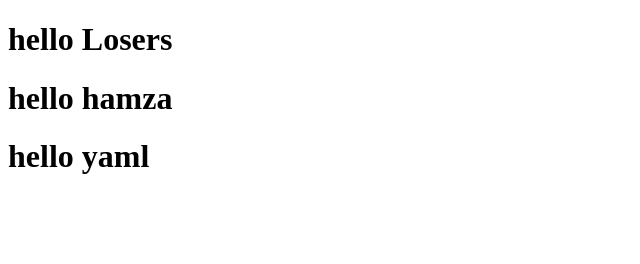
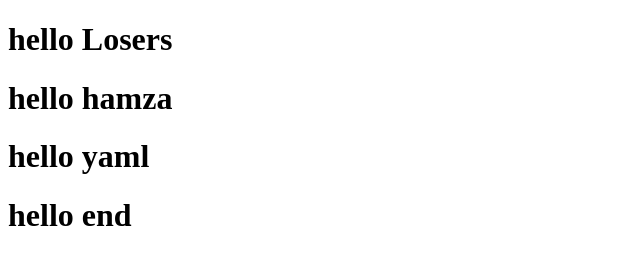
Before and after one commit to hamz4arif/bootcamp2020, a plain HTML site: page index.html in a window 1280 px wide. Shown: the whole page, without its empty margins (0-640 px from the left). Drawn offline with Linux system fonts and the light colour scheme.

Commit message:
Update index.html
hello end

```diff
--- a/index.html
+++ b/index.html
@@ -9,5 +9,6 @@
     <h1>hello Losers</h1>
     <h1>hello hamza</h1>
     <h1>hello yaml</h1>
+    <h1>hello end</h1>
 </body>
 </html>
```
